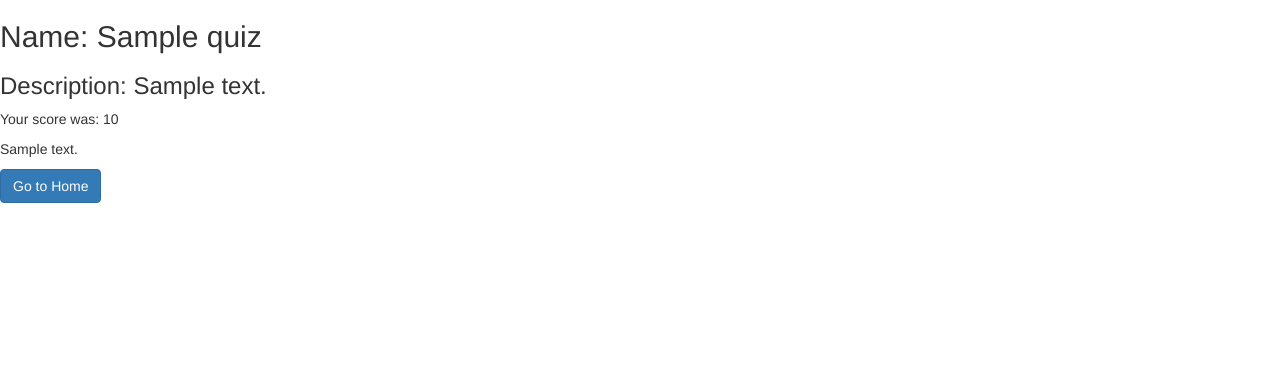
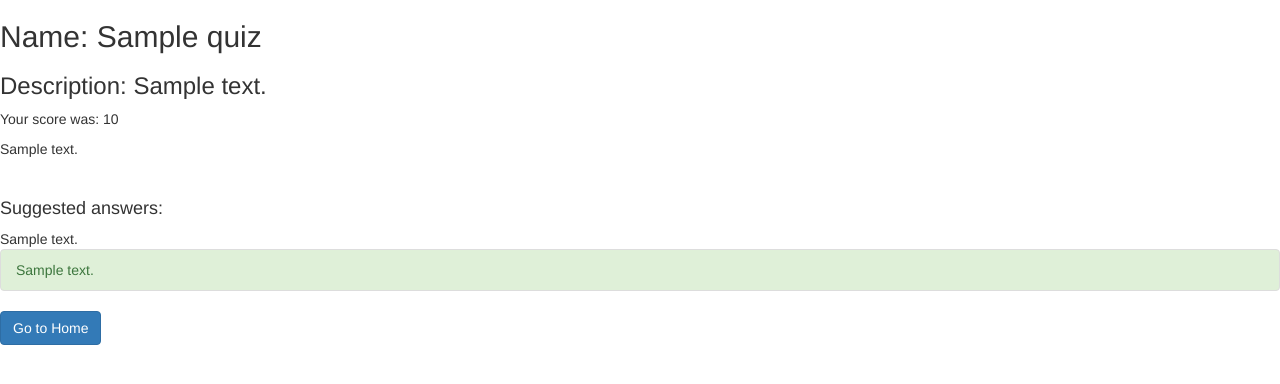
Before and after one commit to Ionut094/quizzes, a Django app: template quiz/templates/quiz/quiz_result.html in a window 1280 px wide. Shown: the top 384 px of the page. Run offline with Django 3.2, Linux system fonts and the light colour scheme; tables that the repository leaves empty hold one stand-in row (values such as "Sample post"); the template is opened without the code that fills it: values that come from a table or form of the project are taken from there, most other values are stand-ins (such as "Sample title", 1, 10 or a date in 2020); some libraries are stand-ins or nearby versions.

Commit message:
After submiting a quizz, the user will see a set of suggested answers he could have picked to improve his score

```diff
--- a/quiz/templates/quiz/quiz_result.html
+++ b/quiz/templates/quiz/quiz_result.html
@@ -12,6 +12,16 @@
 {% if result %}
 <p>{{ result.text }}</p>
 {% endif %}
+<br>
+<h4>Suggested answers:</h4>
+<ul class="list-group">
+    {% for answer in suggested_answers %}
+        {{ answer.question.text }}
+        <li class="list-group-item list-group-item-success">{{ answer.text }}</li>
+    {% endfor %}
+</ul>
+
+
 <form action="{% url 'home' %}">
     <input type="submit" value="Go to Home" class="btn btn-primary">
 </form>
```
Also changed, not shown: quiz/views.py (+13 -1 lines).
